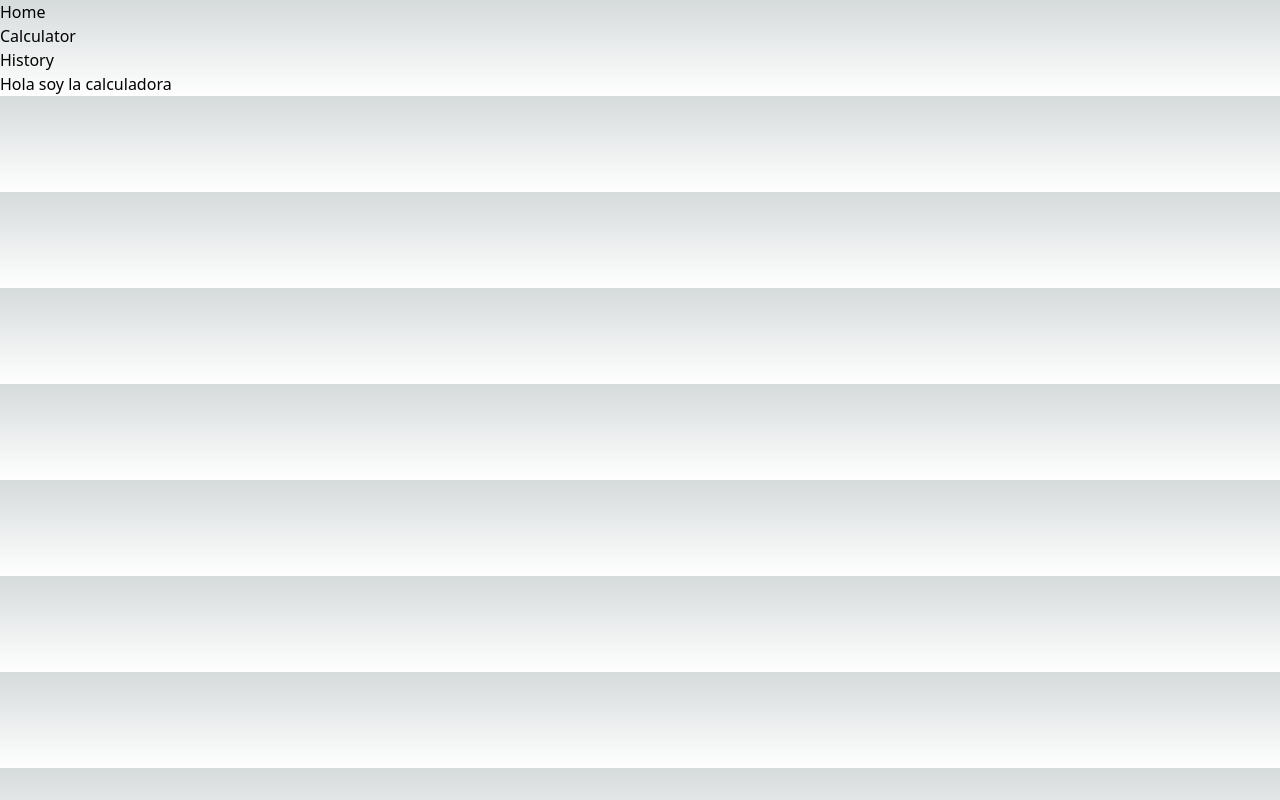
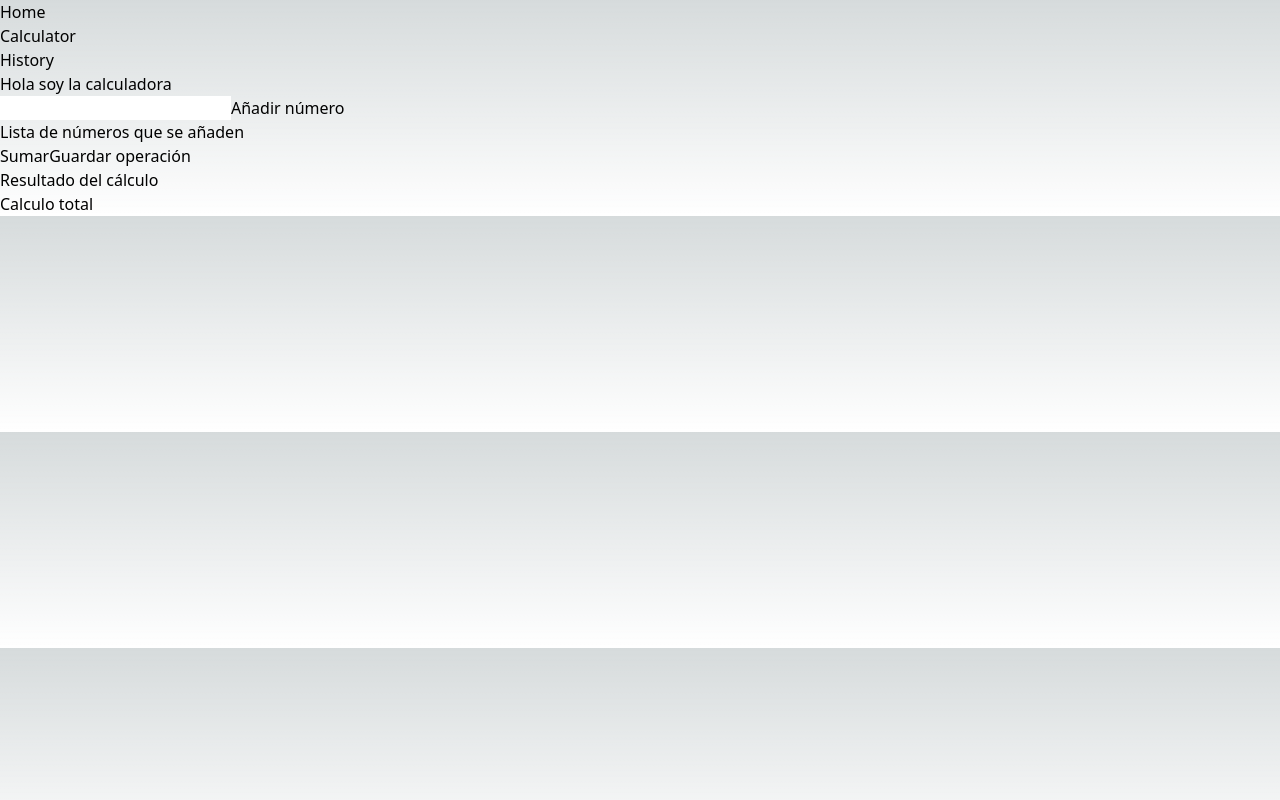
Before and after one commit to Karlafdez7/SANZCLIMA_Technical-Test, a Next.js app in the folder web-sanzclim/: page /calc in a window 1280 px wide. Built offline with nearby package versions, Linux system fonts and the light colour scheme.

Commit message:
add Calc-Basic_Structure-function_HTML

```diff
--- a/web-sanzclim/app/calc/page.tsx
+++ b/web-sanzclim/app/calc/page.tsx
@@ -1,8 +1,25 @@
 'use client'
+//importar useState y useEffect para poder trabajar las variables de estado y LocalStorage
 export default function Calculator (){
+    //Variables de estados necesarios: Una variable que guarde cada número de la usuaria || Una variable que guarde el calculo de la suma de los números introducidos
+
+    //Función que recoja el valor que escriba el usuaria
+
+    //Función que calcule la suma de los números que la usuaria recoja
+
+    //Funcion para enviar para el LocalStorage
+
+    //Estructura básica de HTML para saber las funciones y estados necesarios
     return (
         <div>
             <h1>Hola soy la calculadora</h1>
+            <input></input>
+            <button>Añadir número</button>
+            <ul>Lista de números que se añaden</ul>
+            <button>Sumar</button>
+            <button>Guardar operación</button>
+            <h2>Resultado del cálculo</h2>
+            <ul>Calculo total</ul>
         </div>
     )
 }
```
